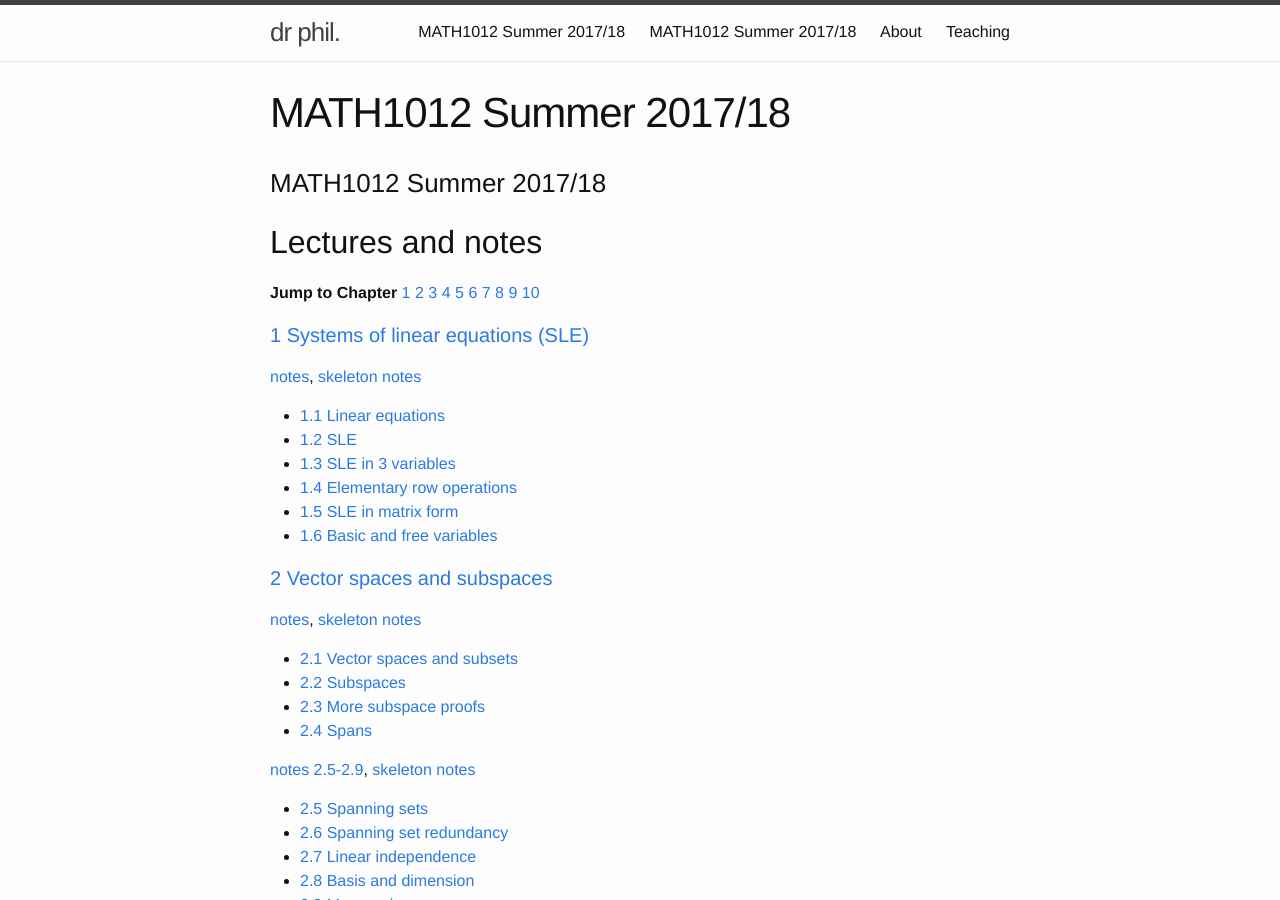
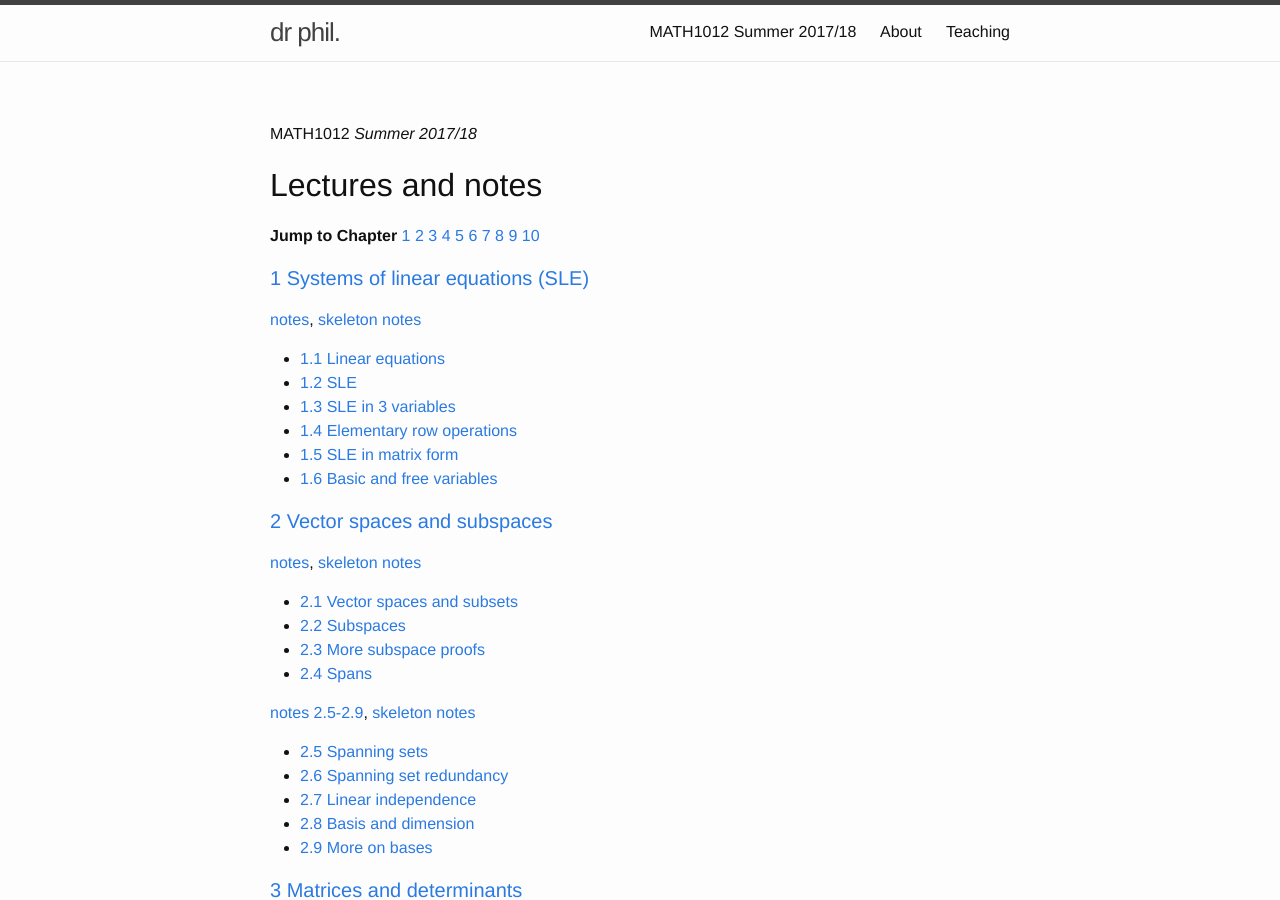
Before and after one commit to philschrad/philschrad.github.io, a Jekyll site: the page built from pages/MATH1012_lectures.md, in a window 1280 px wide and 900 px high. Built offline with Jekyll 4.4.1, drawn with Linux system fonts in a browser that asks for light colours; our own code applies the rules of GitHub Pages for plain Markdown files.

Commit message:
Update MATH1012_lectures.md

```diff
--- a/pages/MATH1012_lectures.md
+++ b/pages/MATH1012_lectures.md
@@ -2,7 +2,7 @@
 layout: page
 ---
 
-### MATH1012 Summer 2017/18
+MATH1012 *Summer 2017/18*
 
 ## Lectures and notes
 **Jump to Chapter** [1](#1) [2](#2) [3](#3) [4](#4) [5](#5) [6](#6) [7](#7) [8](#8) [9](#9) [10](#10)
```
